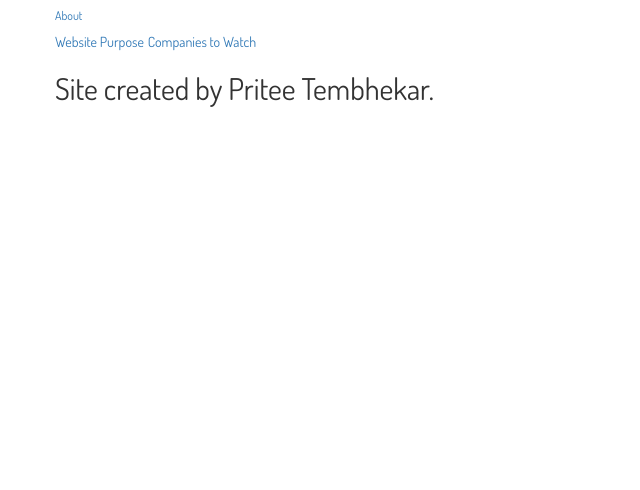
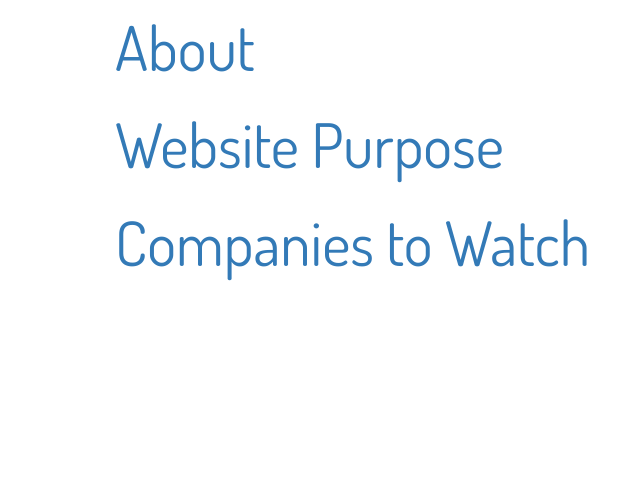
Before and after one commit to PriteeTem/djangogirls, a Django app: page / in a window 1280 px wide. Shown: the part 310-800 px from the top of the page, without its empty margins (0-640 px from the left). Run offline with Django 3.2, Linux system fonts and the light colour scheme; some libraries are stand-ins or nearby versions; some web fonts are replaced.

Commit message:
slightchange13

```diff
--- a/blog/static/css/blog.css
+++ b/blog/static/css/blog.css
@@ -25,13 +25,13 @@ h1, h3, h4,h2,h6,h7,h8,h9 {
     font-family: 'Dosis', sans-serif;
 }
 
-/*h6, h7, h8 {
+h6, h7, h8 {
     font-family: 'Dosis', sans-serif;
     display: inline-block;
     font-size: 46pt;
     padding:5px 60px;
     text-align: center;
-}*/
+}
 
 h10 {
 font-family: 'Mina', sans-serif;
--- a/blog/templates/blog/homepage.html
+++ b/blog/templates/blog/homepage.html
@@ -7,5 +7,4 @@
 <h8><a href="{% url 'post_list'%}">Companies to Watch</a></h8>
 
 
-    <h2>Site created by Pritee Tembhekar.</h2>
 {% endblock %}
--- a/blog/templates/blog/team.html
+++ b/blog/templates/blog/team.html
@@ -1,6 +1,6 @@
 {% extends 'blog/base.html' %}
 {% block content %}
-    <h2>Thoughts</h2>
+    <h2>Origin story</h2>
 <h10><p>I created this website using Django, Python, html, and CSS. It's an experiment and work in progress.</p></h10>
 <h10><p>My current plan is to use it to write about companies that I've found interesting but it is an ever-evolving project.</p></h10>
    {% endblock %}
```
